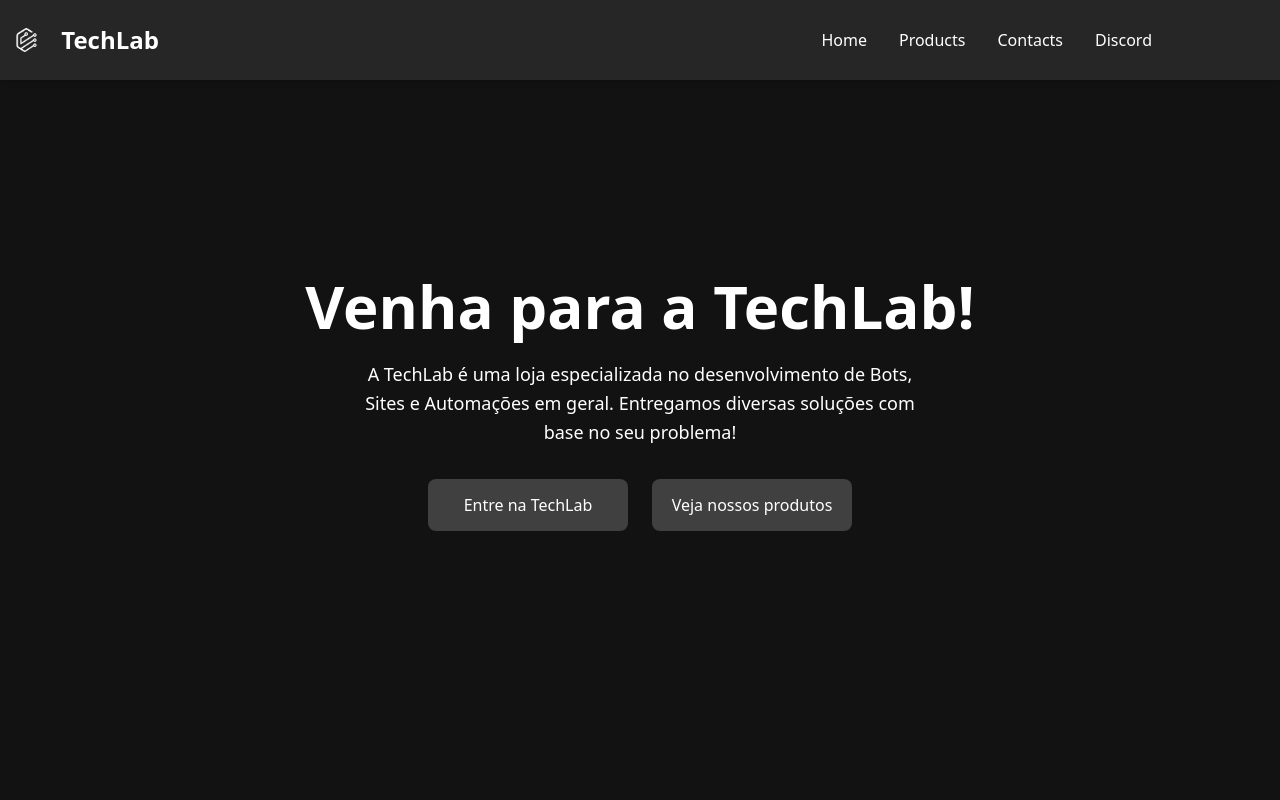
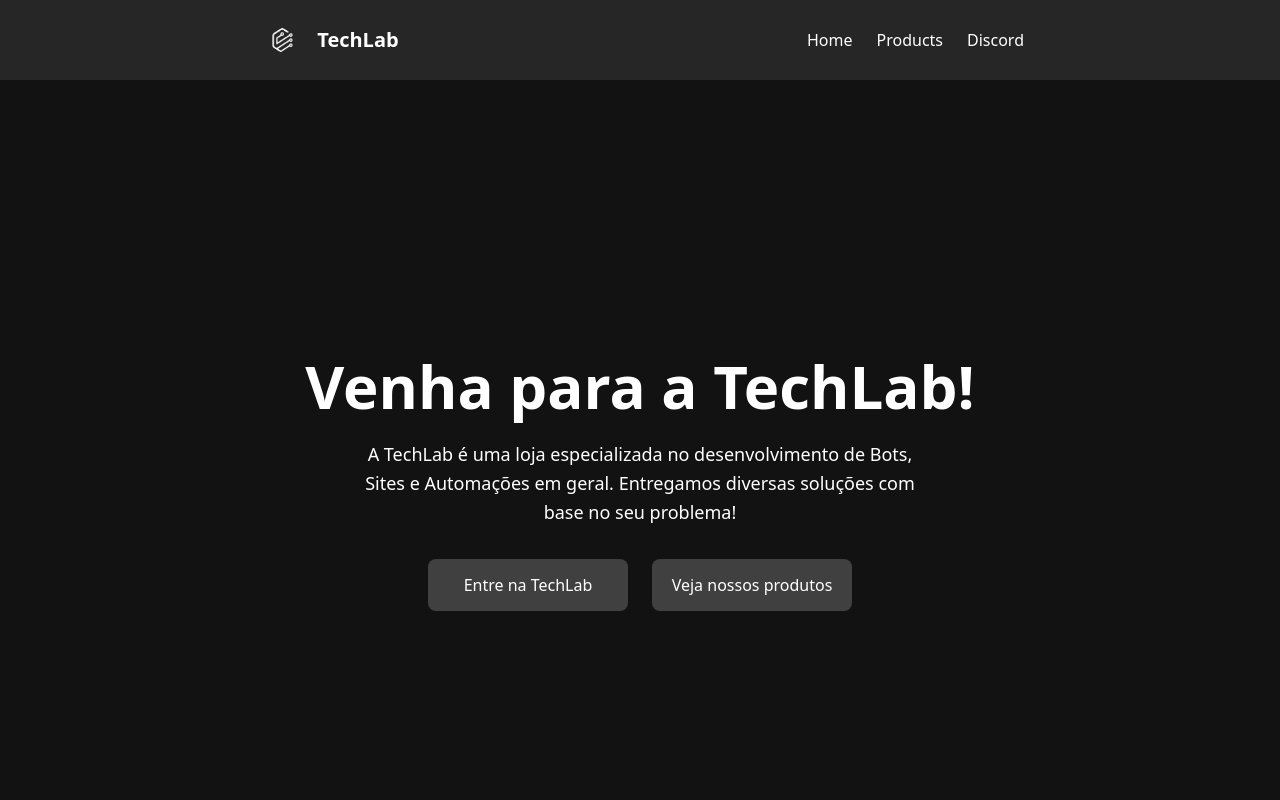
Before and after one commit to TechLabStore/techlab-page, a React (Vite) app: page / in a window 1280 px wide. Shown: the top 800 px of the page. Built offline with nearby package versions, Linux system fonts and the light colour scheme.

Commit message:
fix navbar

```diff
--- a/src/components/Header/NavBar.tsx
+++ b/src/components/Header/NavBar.tsx
@@ -7,44 +7,34 @@ function NavBar() {
   const [isOpen, setIsOpen] = useState(false);
 
   return (
-    <nav className="w-full bg-neutral-800 px-6 md:px-12 fixed top-0 left-0 z-50 shadow-md">
-      <div className="max-w-6xl mx-auto flex justify-between items-center h-20">
+    <nav className="relative w-full bg-neutral-800 h-20 px-4 md:px-8 flex justify-center items-center">
+      <div className="flex flex-row items-center gap-4 md:gap-10 w-full max-w-3xl justify-between">
         <div className="flex items-center gap-2">
           <img src={logo} className="h-10" alt="TechLab Logo" />
-          <h1 className="text-white font-extrabold text-xl md:text-2xl font-poppins">
-            TechLab
-          </h1>
+          <h1 className="text-white font-extrabold text-xl">TechLab</h1>
         </div>
 
-        <ul className="hidden md:flex gap-8 text-white font-medium">
+        <ul className="hidden md:flex gap-6 text-white font-medium">
           <li>
             <a
+              className="relative pb-1.5 border-b-2 border-transparent transition-all duration-300 hover:border-white"
               href="#home"
-              className="relative pb-1 border-b-2 border-transparent hover:border-white transition-all duration-300"
             >
               Home
             </a>
           </li>
           <li>
             <a
+              className="relative pb-1.5 border-b-2 border-transparent transition-all duration-300 hover:border-white"
               href="#products"
-              className="relative pb-1 border-b-2 border-transparent hover:border-white transition-all duration-300"
             >
               Products
             </a>
           </li>
           <li>
             <a
-              href="#contacts"
-              className="relative pb-1 border-b-2 border-transparent hover:border-white transition-all duration-300"
-            >
-              Contacts
-            </a>
-          </li>
-          <li>
-            <a
+              className="relative pb-1.5 border-b-2 border-transparent transition-all duration-300 hover:border-white"
               href="#discord"
-              className="relative pb-1 border-b-2 border-transparent hover:border-white transition-all duration-300"
             >
               Discord
             </a>
@@ -55,54 +45,43 @@ function NavBar() {
           className="md:hidden text-white"
           onClick={() => setIsOpen(!isOpen)}
         >
-          {isOpen ? <X size={28} /> : <Menu size={38} />}
+          {isOpen ? <X size={28} /> : <Menu size={28} />}
         </button>
       </div>
 
-      <div
-        className={`md:hidden absolute top-20 left-0 w-full bg-neutral-900 overflow-hidden transition-all duration-500 ${
-          isOpen ? "max-h-screen opacity-100" : "max-h-0 opacity-0"
-        }`}
-      >
-        <ul className="flex flex-col items-center gap-6 py-6 text-white">
+      {isOpen && (
+        <div className="absolute top-20 left-0 w-full bg-neutral-900 shadow-lg md:hidden">
+          <ul className="flex flex-col items-center gap-6 py-6 text-white font-medium">
             <li>
               <a
+                onClick={() => setIsOpen(false)}
+                className="hover:text-[#5c63f7] transition-colors"
                 href="#home"
-              onClick={() => setIsOpen(false)}
-              className="hover:text-blue-400 transition-colors duration-300"
               >
                 Home
               </a>
             </li>
             <li>
               <a
+                onClick={() => setIsOpen(false)}
+                className="hover:text-[#5c63f7] transition-colors"
                 href="#products"
-              onClick={() => setIsOpen(false)}
-              className="hover:text-blue-400 transition-colors duration-300"
               >
                 Products
               </a>
             </li>
             <li>
               <a
-              href="#contacts"
                 onClick={() => setIsOpen(false)}
-              className="hover:text-blue-400 transition-colors duration-300"
-            >
-              Contacts
-            </a>
-          </li>
-          <li>
-            <a
+                className="hover:text-[#5c63f7] transition-colors"
                 href="#discord"
-              onClick={() => setIsOpen(false)}
-              className="hover:text-blue-400 transition-colors duration-300"
               >
                 Discord
               </a>
             </li>
           </ul>
         </div>
+      )}
     </nav>
   );
 }
```
Lines whose indentation alone changed are shown as unchanged.
